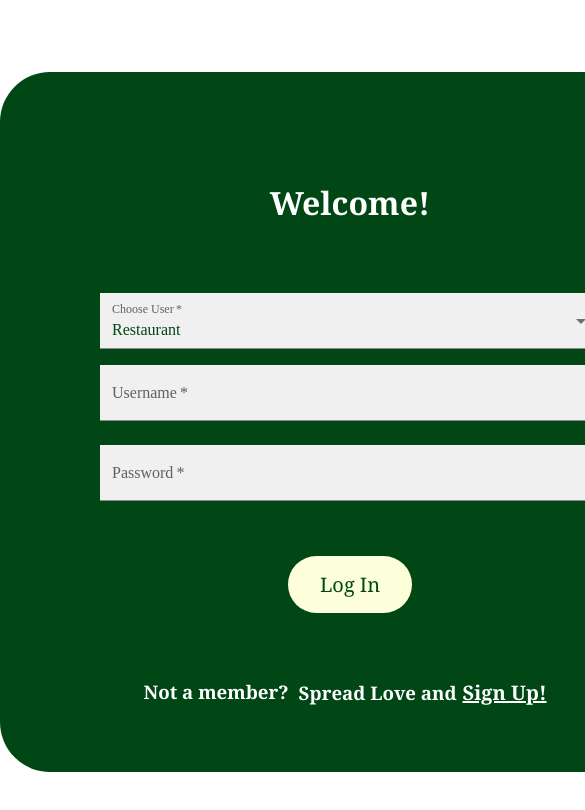
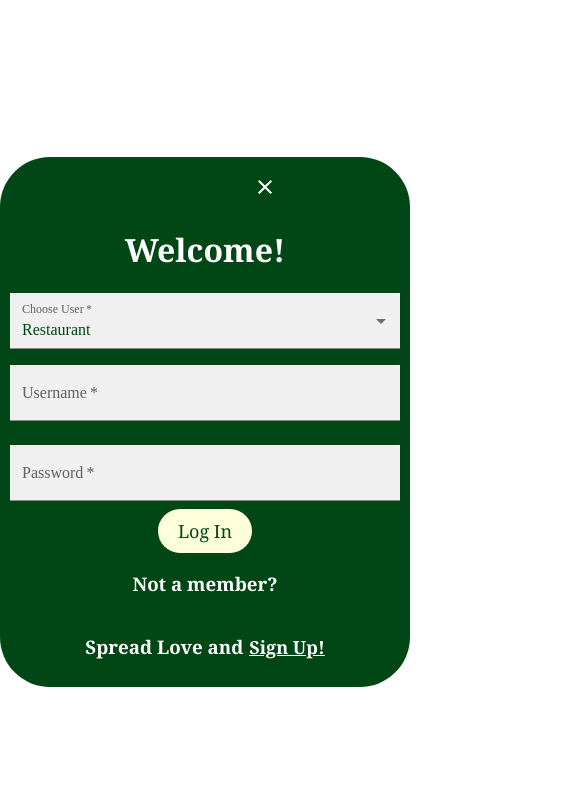
Before and after one commit to FTL-2024-Pod-C/leftover-love-ui, a React (Vite) app: page /login in a window 390 px wide. Shown: the top 810 px of the page, 585 px wide, since content can reach past the window. Built offline with nearby package versions, Linux system fonts and the light colour scheme.

Commit message:
Responsive Design for Landing, Login, Sign up

```diff
--- a/src/Pages/LandingPage.css
+++ b/src/Pages/LandingPage.css
@@ -39,7 +39,7 @@
     background-color: #fdffdb;
     border: none;
     border-radius: 15px;
-  }
+}
 
 .landing-page-btn:hover {
     background-color: #fdffdb76
@@ -67,7 +67,6 @@
 }
 
 .stats {
-    /* background: linear-gradient(90deg, rgba(0,117,69,1) 24%, rgba(116,161,46,1) 81%); */
     background: radial-gradient(circle, rgba(0,117,69,1) 64%, rgba(120,152,74,1) 100%);
     border-radius: 20px;
     text-align: center;
@@ -98,8 +97,8 @@
     grid-template-columns: repeat(3, 1fr);
     gap: 20px;
     padding: 20px;
+}
 
-}
 .gridBox {
     border: 2px dotted #000;
     padding: 20px;
@@ -112,7 +111,7 @@
 }
 
 .gridBox {
-    background-color: #fdffdb;;
+    background-color: #fdffdb;
     border: 1px solid #ddd;
     border-radius: 8px;
     padding: 20px;
@@ -120,7 +119,7 @@
     text-align: center;
     box-shadow: 0 4px 8px rgba(0, 0, 0, 0.1);
     transition: transform 0.2s, box-shadow 0.2s;
-    }
+}
 
 .gridBox:hover {
     transform: translateY(-10px);
@@ -142,3 +141,66 @@
     height: 70px;
     width: 70px;
 }
+
+/* Media Queries for Responsiveness */
+@media (max-width: 1200px) {
+    .headline-section {
+        flex-direction: column;
+        padding: 0 50px;
+        height: auto;
+    }
+
+    .headline-section-img {
+        margin-top: 20px;
+    }
+
+    .btn-group {
+        flex-direction: column;
+        gap: 20px;
+    }
+}
+
+@media (max-width: 992px) {
+    .headline-section {
+        padding: 0 20px;
+    }
+
+    .gridContainer {
+        grid-template-columns: 1fr 1fr;
+        gap: 10px;
+    }
+
+    .impact {
+        flex-direction: column;
+        gap: 20px;
+    }
+
+    .stats {
+        margin: 20px 0;
+    }
+}
+
+@media (max-width: 768px) {
+    .headline-section {
+        padding: 0 10px;
+    }
+
+    .gridContainer {
+        grid-template-columns: 1fr;
+    }
+}
+
+@media (max-width: 576px) {
+    .headline-section {
+        padding: 0 5px;
+    }
+
+    .headline-section-text h1 {
+        font-size: 1.5rem;
+    }
+
+    .landing-page-btn {
+        font-size: 1rem;
+        padding: 10px 15px;
+    }
+}
--- a/src/Pages/LoginPage.css
+++ b/src/Pages/LoginPage.css
@@ -3,18 +3,12 @@
     border-radius: 50px;
     display: flex;
     flex-direction: column;
-    align-items: center; /* Center horizontally */
-    justify-content: space-evenly; /* Center vertically */
-    /* padding: 20px; */
+    align-items: center;
+    justify-content: space-evenly;
     margin: auto;
     width: 700px;
     height: 700px;
     color: white;
-
-
-    /* box-shadow: 0 0 10px rgba(255,125,0,1),
-            0 0 20px 5px rgba(255,175,0,0.8),
-            0 0 30px 15px rgba(255,225,0,0.5); */
 }
 
 .login:hover {
@@ -32,48 +26,37 @@
 
 .right-aligned-element {
     margin-left: 550px;
-    /* margin-bottom: 60px; */
 }
 
 .form {
     display: flex;
     flex-direction: column;
     width: 500px;
-    /* padding: 40px; */
 }
 
 .sign-up {
     display: flex;
     flex-direction: row;
-    /* margin-top: 80px; */
-    /* margin-bottom: 20px; */
-
 }
 
-.sign-up-btn{
-    background: none;           /* Remove background color */
-    border: none;               /* Remove border */
-    color: white;            /* Set text color */
-    text-decoration: underline; /* Underline text */
-    font-size: 20px;            /* Set font size */
-    font-family: Georgia, 'Times New Roman', Times, serif; /* Set font family */
-    margin-left: 1px;          /* Add margin */
-    padding: 0;                 /* Remove padding */
-    cursor: pointer;            /* Change cursor to pointer */
+.sign-up-btn {
+    background: none;
+    border: none;
+    color: white;
+    text-decoration: underline;
+    font-size: 20px;
+    font-family: Georgia, 'Times New Roman', Times, serif;
+    margin-left: 1px;
+    padding: 0;
+    cursor: pointer;
     display: inline-block;
-
 }
-
-/* .test {
-    padding: 60px;
-} */
 
 .memberQuestion {
     margin-right: 10px;
 }
 
 .login-button {
-    /* margin-top: 70px; */
     background-color: #fdffdb;
     border: none;
     border-radius: 50px;
@@ -85,3 +68,75 @@
     font-size: 20px;
     font-family: Georgia, 'Times New Roman', Times, serif;
 }
+
+.close-icon {
+    font-size: 2rem;
+}
+
+@media (max-width: 1200px) {
+    .right-aligned-element {
+        margin-left: auto;
+    }
+
+    .form {
+        width: 80%;
+    }
+}
+
+@media (max-width: 768px) {
+    .login {
+        width: 90%;
+        height: auto;
+        padding: 20px;
+    }
+
+    .right-aligned-element {
+        margin-left: auto;
+    }
+
+    .form {
+        width: 100%;
+    }
+}
+
+@media (max-width: 480px) {
+    .login {
+        width: 100%;
+        height: auto;
+        padding: 10px;
+    }
+
+    .form {
+        width: 100%;
+    }
+
+    .login-button {
+        font-size: 18px;
+        padding: 10px 20px;
+    }
+
+    .sign-up {
+        flex-direction: column;
+        align-items: center;
+    }
+
+    .memberQuestion {
+        margin-right: 0;
+    }
+
+    .sign-up-btn {
+        font-size: 18px;
+    }
+}
+
+@media (max-width: 768px) {
+    .close-icon {
+        font-size: 1.5rem;
+    }
+}
+
+@media (max-width: 480px) {
+    .close-icon {
+        font-size: 1rem;
+    }
+}
--- a/src/Pages/SignUpPage.css
+++ b/src/Pages/SignUpPage.css
@@ -1,29 +1,14 @@
-.sign-in {
-    display: flex;
-    flex-wrap: nowrap;
-}
-
-.accountQuestion {
-    margin-right: 10px;
-}
-
 .signup {
     background-color: #004715;
     border-radius: 50px;
     display: flex;
     flex-direction: column;
-    align-items: center; /* Center horizontally */
-    justify-content: space-evenly; /* Center vertically */
-    /* padding: 20px; */
+    align-items: center;
+    justify-content: space-evenly;
     margin: auto;
     width: 700px;
     height: 700px;
     color: white;
-
-
-    /* box-shadow: 0 0 10px rgba(255,125,0,1),
-            0 0 20px 5px rgba(255,175,0,0.8),
-            0 0 30px 15px rgba(255,225,0,0.5); */
 }
 
 .signup:hover {
@@ -36,8 +21,7 @@
 }
 
 .right-align-element {
-    margin-left: 550px;
-    /* margin-bottom: 60px; */
+    margin-left: auto;
 }
 
 .center-element {
@@ -48,11 +32,9 @@
     display: flex;
     flex-direction: column;
     width: 500px;
-    /* padding: 40px; */
 }
 
 .signup-button {
-    /* margin-top: 70px; */
     background-color: #fdffdb;
     border: none;
     border-radius: 50px;
@@ -64,3 +46,70 @@
     font-size: 20px;
     font-family: Georgia, 'Times New Roman', Times, serif;
 }
+
+.sign-in {
+    display: flex;
+    flex-direction: row;
+    align-items: center;
+}
+
+.accountQuestion {
+    margin-right: 10px;
+}
+
+@media (max-width: 1024px) {
+    .signup {
+        width: 90%;
+        height: auto;
+    }
+
+    .signup-header {
+        flex-direction: column;
+    }
+
+    .right-align-element {
+        margin-left: 0;
+        text-align: right;
+    }
+
+    .signup-form {
+        width: 90%;
+    }
+
+    .signup-button {
+        font-size: 18px;
+        padding: 12px 28px;
+    }
+}
+
+@media (max-width: 768px) {
+    .signup {
+        width: 95%;
+        height: auto;
+        padding: 20px;
+    }
+
+    .right-align-element {
+        margin-left: 0;
+        text-align: center;
+    }
+
+    .signup-form {
+        width: 100%;
+    }
+
+    .signup-button {
+        font-size: 16px;
+        padding: 10px 24px;
+    }
+
+    .sign-in {
+        flex-direction: column;
+        align-items: center;
+    }
+
+    .accountQuestion {
+        margin-right: 0;
+        margin-bottom: 10px;
+    }
+}
```
